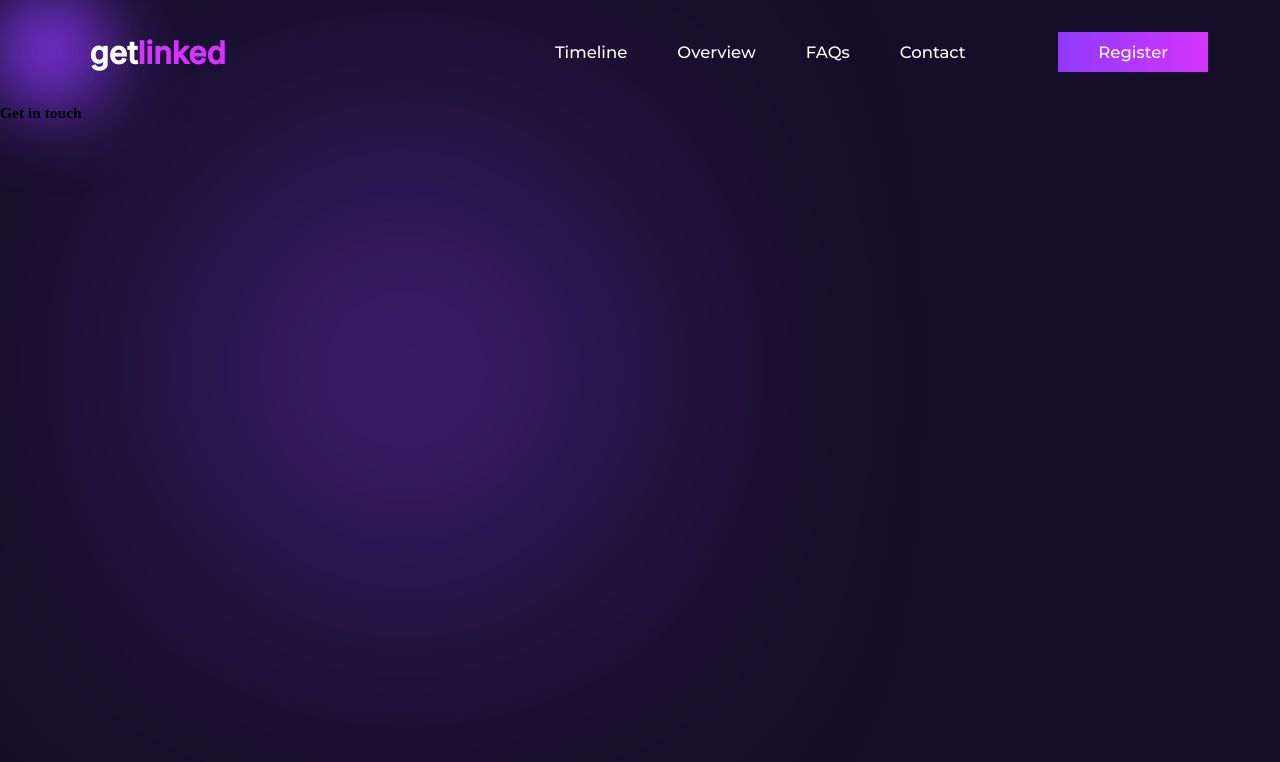
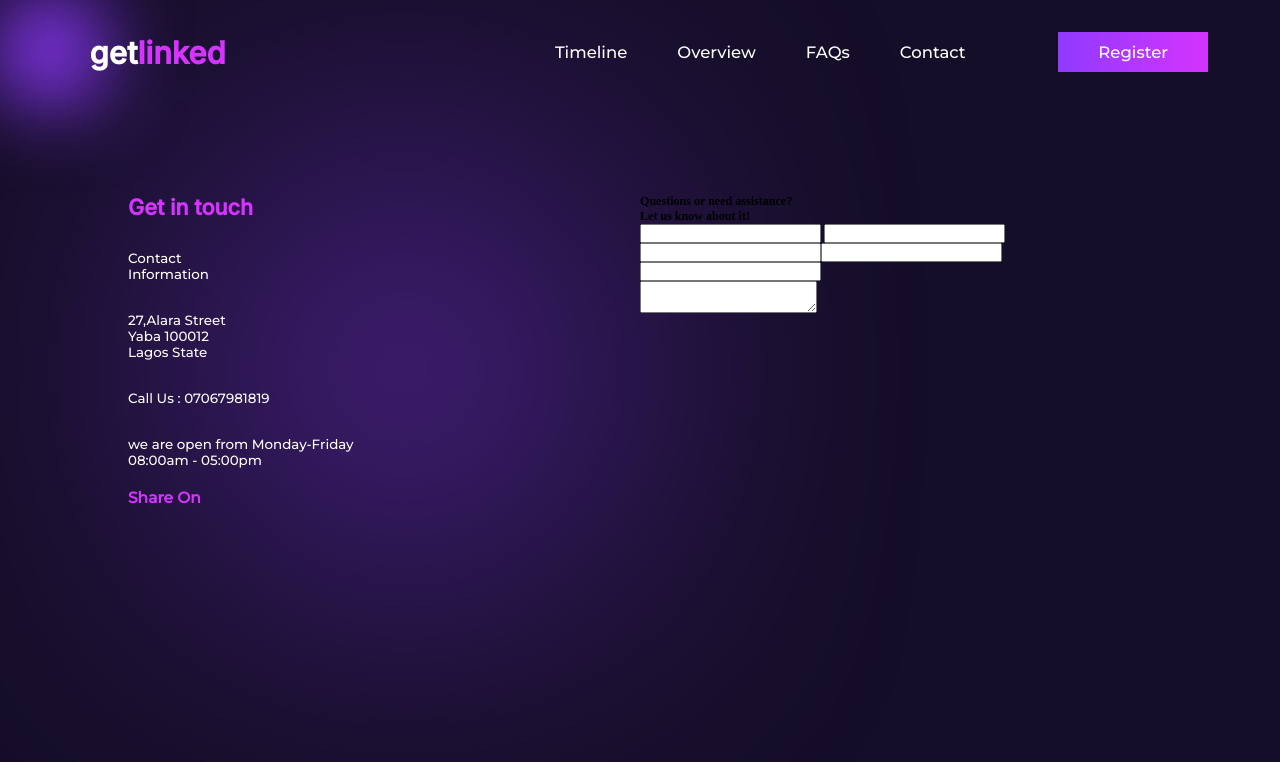
Before and after one commit to divineamunega/getlinked-tech-hackathon, a plain HTML site: page contact.html in a window 1280 px wide. Drawn offline with Linux system fonts and the light colour scheme.

Commit message:
Main-text

```diff
--- a/contact.html
+++ b/contact.html
@@ -3,7 +3,7 @@
 	<head>
 		<meta charset="UTF-8" />
 		<meta name="viewport" content="width=device-width, initial-scale=1.0" />
-		<title>Document</title>
+		<title>Getlinked || Divine Amunega</title>
 		<link rel="stylesheet" href="./static/css/nav.css" />
 		<link rel="stylesheet" href="./static/css/contact.css" />
 		<script type="module" src="static/js/script.js"></script>
@@ -58,9 +58,66 @@
 
 		<main class="main">
 			<div class="main-text">
-				<h2 class="head">Get in touch</h2>
+				<div class="big-screen">
+					<h2 class="head">Get in touch</h2>
+					<p class="support">Contact <br />Information</p>
+					<p class="support">
+						27,Alara Street<br />
+						Yaba 100012 <br />
+						Lagos State
+					</p>
+					<p class="support">Call Us : 07067981819</p>
+					<p class="support">
+						we are open from Monday-Friday <br />
+						08:00am - 05:00pm
+					</p>
+
+					<h3 class="share-text">Share On</h3>
+					<div class="links">
+						<a href="https://www.instagram.com/divinnnneee/">
+							<svg class="icon">
+								<use xlink:href="./static/img/sprite.svg#ig"></use>
+							</svg>
+						</a>
+						<a href="https://web.facebook.com/divineamunega1">
+							<svg class="icon">
+								<use xlink:href="./static/img/sprite.svg#fb"></use>
+							</svg>
+						</a>
+
+						<a href="https://twitter.com/divineamunega">
+							<svg class="icon">
+								<use xlink:href="./static/img/sprite.svg#x"></use>
+							</svg>
+						</a>
+						<a href="https://www.linkedin.com/in/divine-amunega-111ss/">
+							<svg class="icon">
+								<use xlink:href="./static/img/sprite.svg#in"></use>
+							</svg>
+						</a>
+					</div>
+				</div>
 			</div>
-			<div class="main form"></div>
+			<form class="main-form" action="submit">
+				<h3 class="head">
+					Questions or need assistance? <br />
+					Let us know about it!
+				</h3>
+
+				<div class="input-content-big">
+					<input type="text" class="firstname" />
+					<input type="email" class="mail" />
+				</div>
+
+				<div class="input-content-small">
+					<input type="text" class="teamname" /><input
+						type="text"
+						class="topic"
+					/><input type="text" class="email" />
+				</div>
+
+				<textarea name="mesage" id="" class="message"></textarea>
+			</form>
 		</main>
 	</body>
 </html>
--- a/static/css/contact.css
+++ b/static/css/contact.css
@@ -0,0 +1,91 @@
+@import url("https://fonts.googleapis.com/css2?family=Montserrat:wght@500&display=swap");
+
+@import url("https://fonts.googleapis.com/css2?family=Inter:wght@500&display=swap");
+
+@import url("https://fonts.googleapis.com/css2?family=Unica+One&display=swap");
+
+* {
+	margin: 0;
+	padding: 0;
+	box-sizing: border-box;
+}
+
+:root {
+	scroll-behavior: smooth;
+	overflow-x: hidden;
+	background-color: #150e28;
+	--font-1: "Inter", sans-serif;
+
+	--font-2: "Montserrat", sans-serif;
+	--color1: #d434fe;
+	--color2: #903aff;
+	--gradient: linear-gradient(to left, var(--color1), var(--color2));
+	--line: rgba(255, 255, 255, 0.18);
+	--background-color: #150e28;
+}
+
+html {
+	font-size: 64.5%;
+}
+
+.main {
+	width: 100%;
+	height: 87vh;
+	padding: 7% 10% 5%;
+	display: flex;
+
+	& .main-text {
+		width: 50%;
+	}
+	& .main-form {
+		width: 50%;
+	}
+}
+
+.main-text {
+	& .head {
+		color: var(--color1);
+		font-family: var(--font-1);
+		font-weight: 700;
+		font-size: 2.1rem;
+	}
+
+	& .support {
+		font-size: 1.3rem;
+		color: white;
+		margin-top: 30px;
+		font-family: var(--font-2);
+	}
+
+	& .share-text {
+		font-size: 1.5rem;
+		font-family: var(--font-2);
+		color: var(--color1);
+		margin-top: 20px;
+	}
+
+	& .links {
+		width: 100%;
+		margin-top: 20px;
+		display: flex;
+		height: 20px;
+		margin-left: -15px;
+		align-items: left;
+		justify-content: left;
+		/* background-color: red; */
+
+		& .icon {
+			height: 30px;
+			display: flex;
+			align-items: center;
+			justify-content: center;
+			/* background-color: rebeccapurple; */
+			fill: white;
+			width: 30px;
+			margin-left: 10px;
+		}
+	}
+}
+
+.main-form {
+}
```
